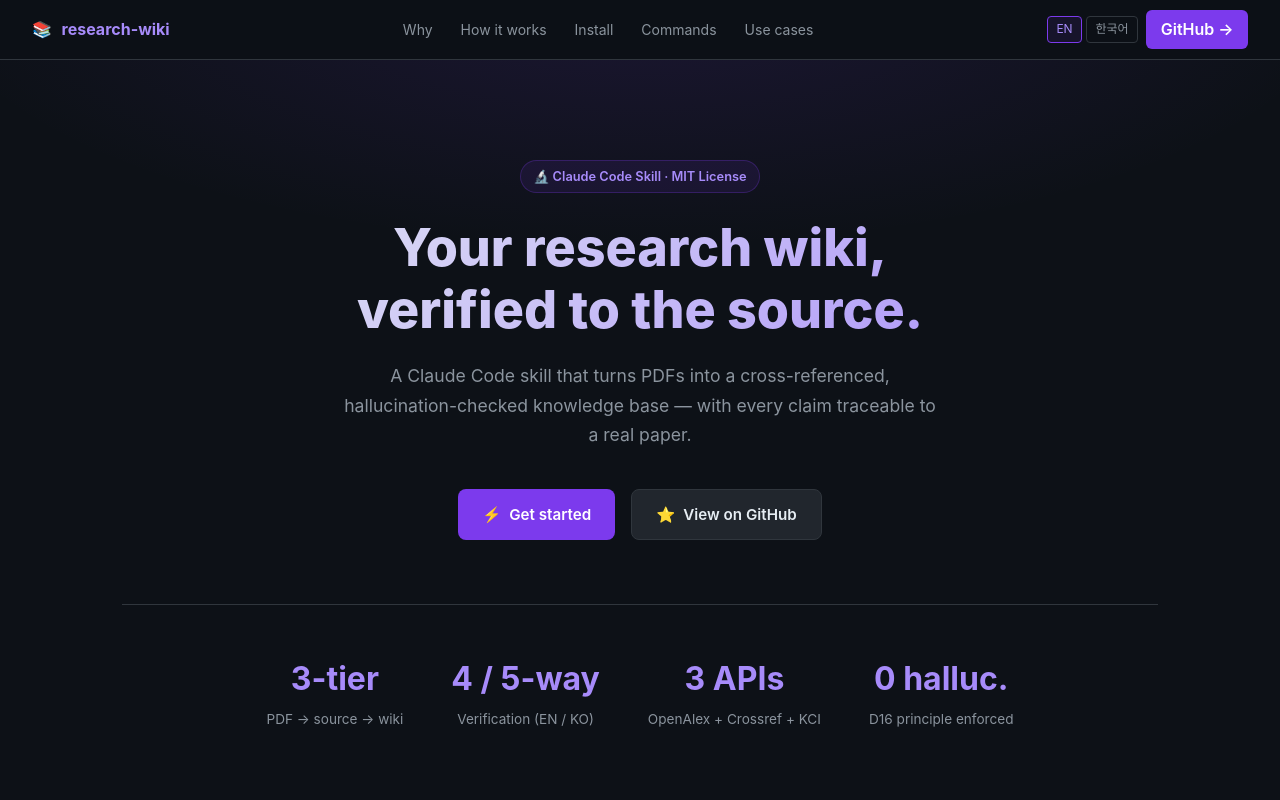
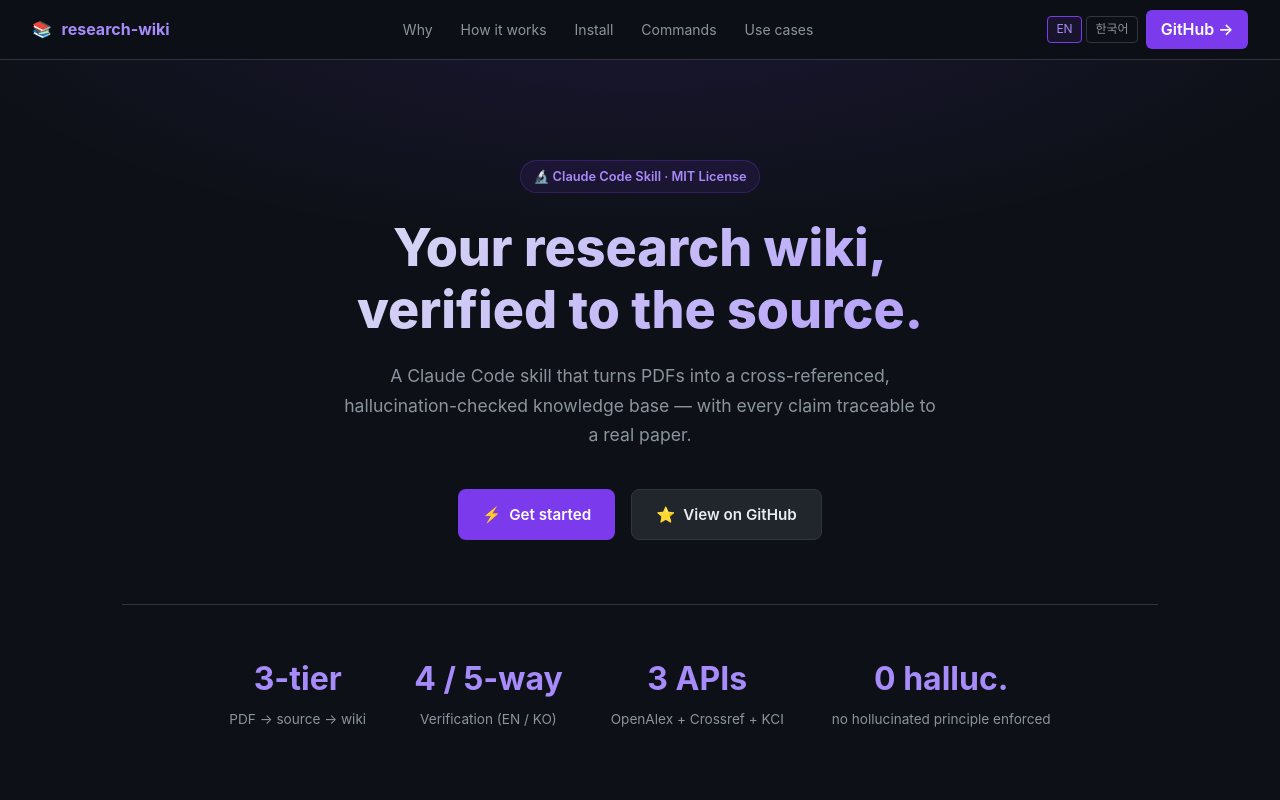
Before and after one commit to manturster-art/research-wiki, a plain HTML site: page index.html in a window 1280 px wide. Shown: the top 800 px of the page. Drawn offline with Linux system fonts and the light colour scheme.

Commit message:
Update index.html

```diff
--- a/index.html
+++ b/index.html
@@ -320,7 +320,7 @@
       </div>
       <div class="hero-stat">
         <span class="num">0 halluc.</span>
-        <span class="lbl"><span class="t-en">D16 principle enforced</span><span class="t-ko">D16 원칙 강제 적용</span></span>
+        <span class="lbl"><span class="t-en">no hollucinated principle enforced</span><span class="t-ko">no hollucinated 원칙 강제 적용</span></span>
       </div>
     </div>
   </div>
```
